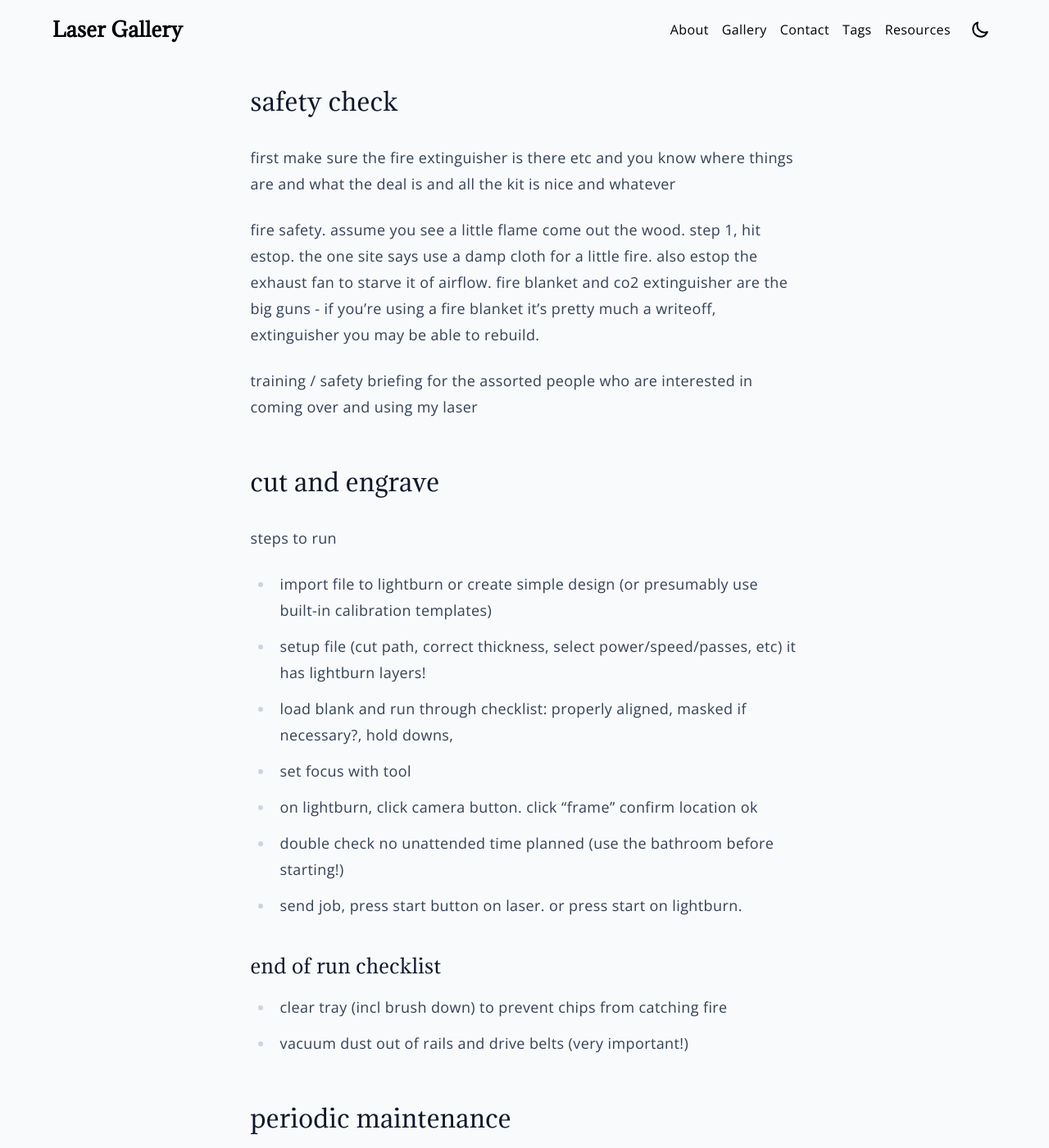
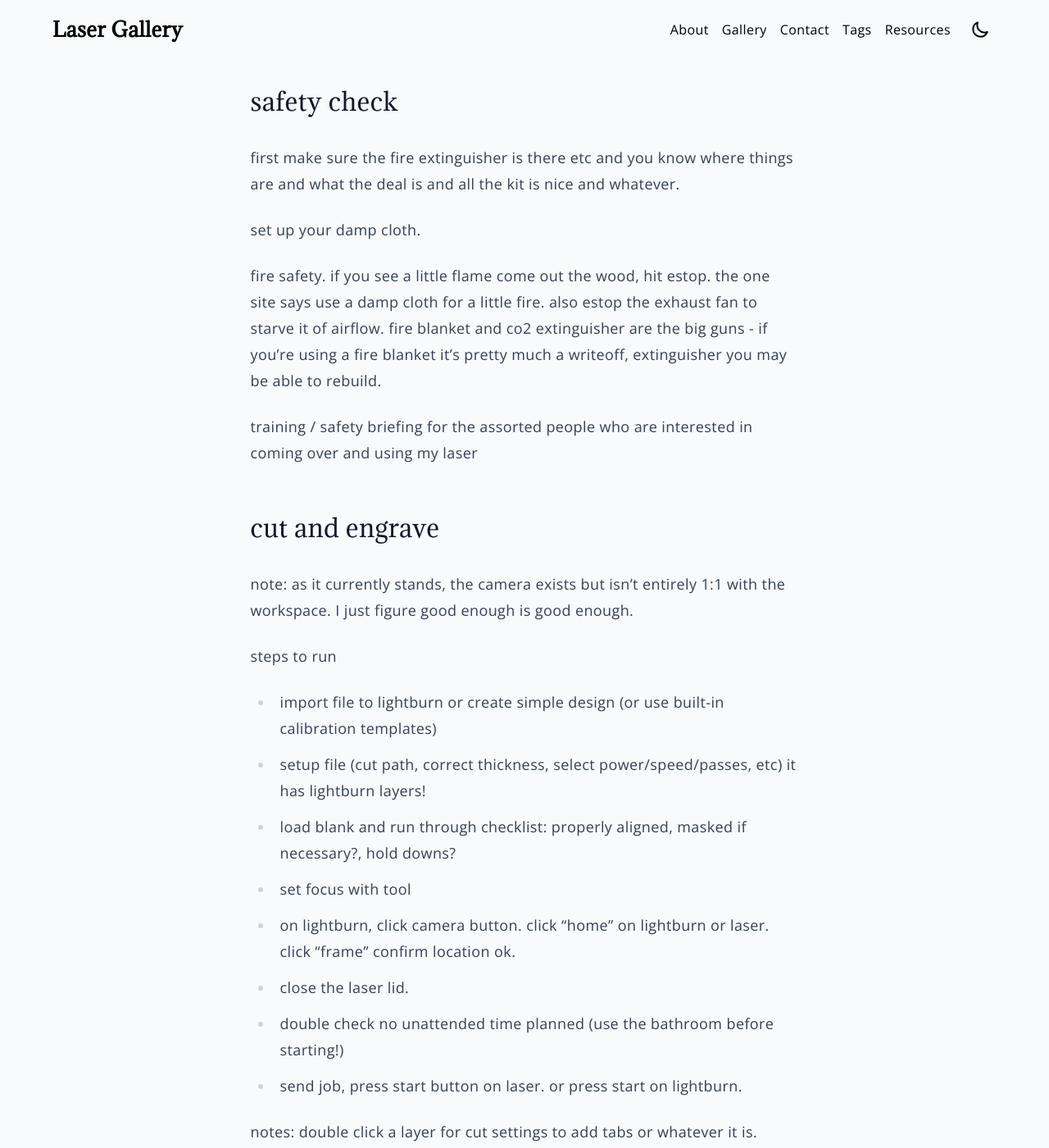
Before and after one commit to paper-engineer/laser-gallery, a Jekyll site: the page built from docs/_pages/instructions.md, in a window 1280 px wide and 1400 px high. Shown: the whole window at 82% size. Built offline with Jekyll 4.4.1, drawn with Linux system fonts in a browser that asks for light colours; some of the changed text lies outside the part shown.

Commit message:
Update instructions.md

```diff
--- a/docs/_pages/instructions.md
+++ b/docs/_pages/instructions.md
@@ -5,22 +5,31 @@ layout: page
 
 ## safety check
 
-first make sure the fire extinguisher is there etc and you know where things are and what the deal is and all the kit is nice and whatever
+first make sure the fire extinguisher is there etc and you know where things are and what the deal is and all the kit is nice and whatever.
 
-fire safety. assume you see a little flame come out the wood. step 1, hit estop. the one site says use a damp cloth for a little fire. also estop the exhaust fan to starve it of airflow. fire blanket and co2 extinguisher are the big guns - if you're using a fire blanket it's pretty much a writeoff, extinguisher you may be able to rebuild.
+set up your damp cloth.
+
+fire safety. if you see a little flame come out the wood, hit estop. the one site says use a damp cloth for a little fire. also estop the exhaust fan to starve it of airflow. fire blanket and co2 extinguisher are the big guns - if you're using a fire blanket it's pretty much a writeoff, extinguisher you may be able to rebuild.
 
 training / safety briefing for the assorted people who are interested in coming over and using my laser
 
 ## cut and engrave
 
+note: as it currently stands, the camera exists but isn't entirely 1:1 with the workspace. I just figure good enough is good enough.
+
 steps to run
-- import file to lightburn or create simple design (or presumably use built-in calibration templates)
+- import file to lightburn or create simple design (or use built-in calibration templates)
 - setup file (cut path, correct thickness, select power/speed/passes, etc) it has lightburn layers!
-- load blank and run through checklist: properly aligned, masked if necessary?, hold downs,
+- load blank and run through checklist: properly aligned, masked if necessary?, hold downs?
 - set focus with tool
-- on lightburn, click camera button. click "frame" confirm location ok
+- on lightburn, click camera button. click "home" on lightburn or laser. click "frame" confirm location ok.
+- close the laser lid.
 - double check no unattended time planned (use the bathroom before starting!)
 - send job, press start button on laser. or press start on lightburn.
+
+notes: double click a layer for cut settings to add tabs or whatever it is.
+
+when focusing, if your plywood is slightly bent (these things happen), focus it at the top of the bend, otherwise the laser might move the wood and then your cut will be sad. there is most likely enough leeway to let it cut through even at the bottom.
 
 ### end of run checklist
 
```
